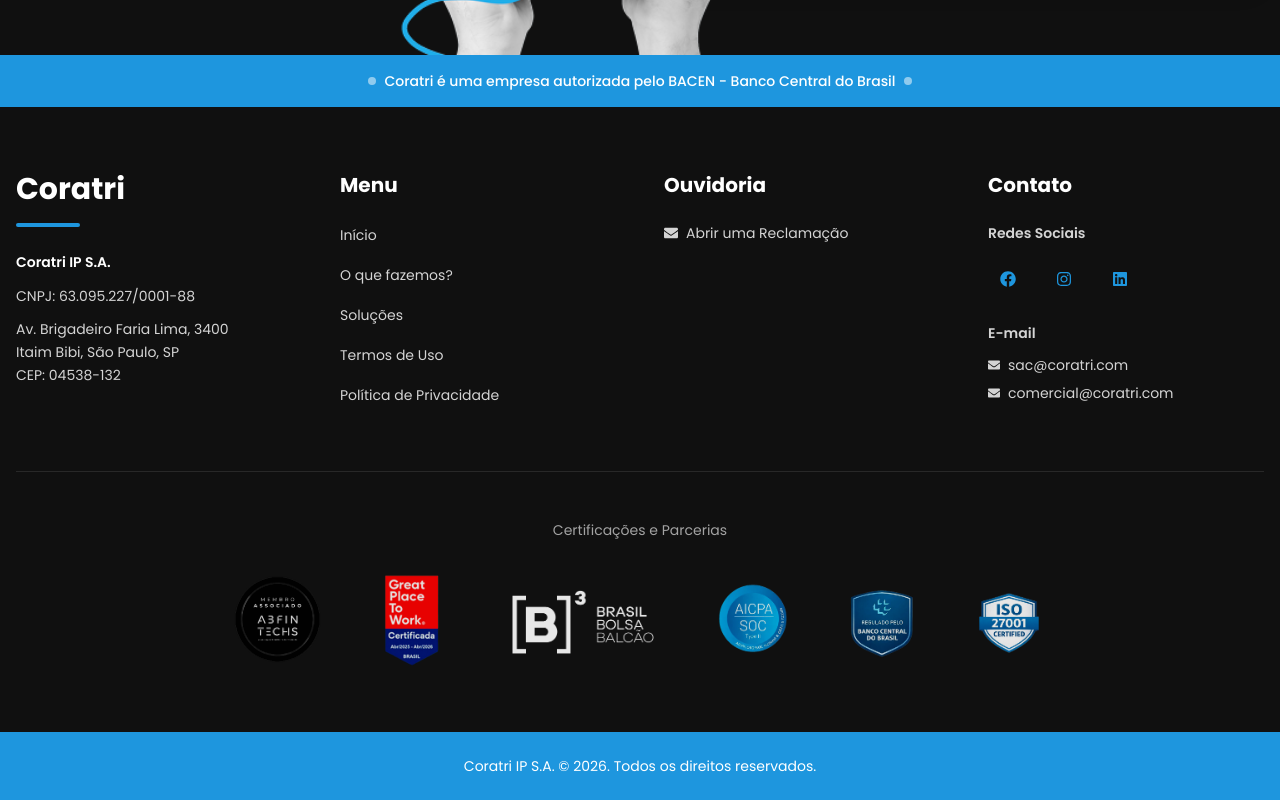
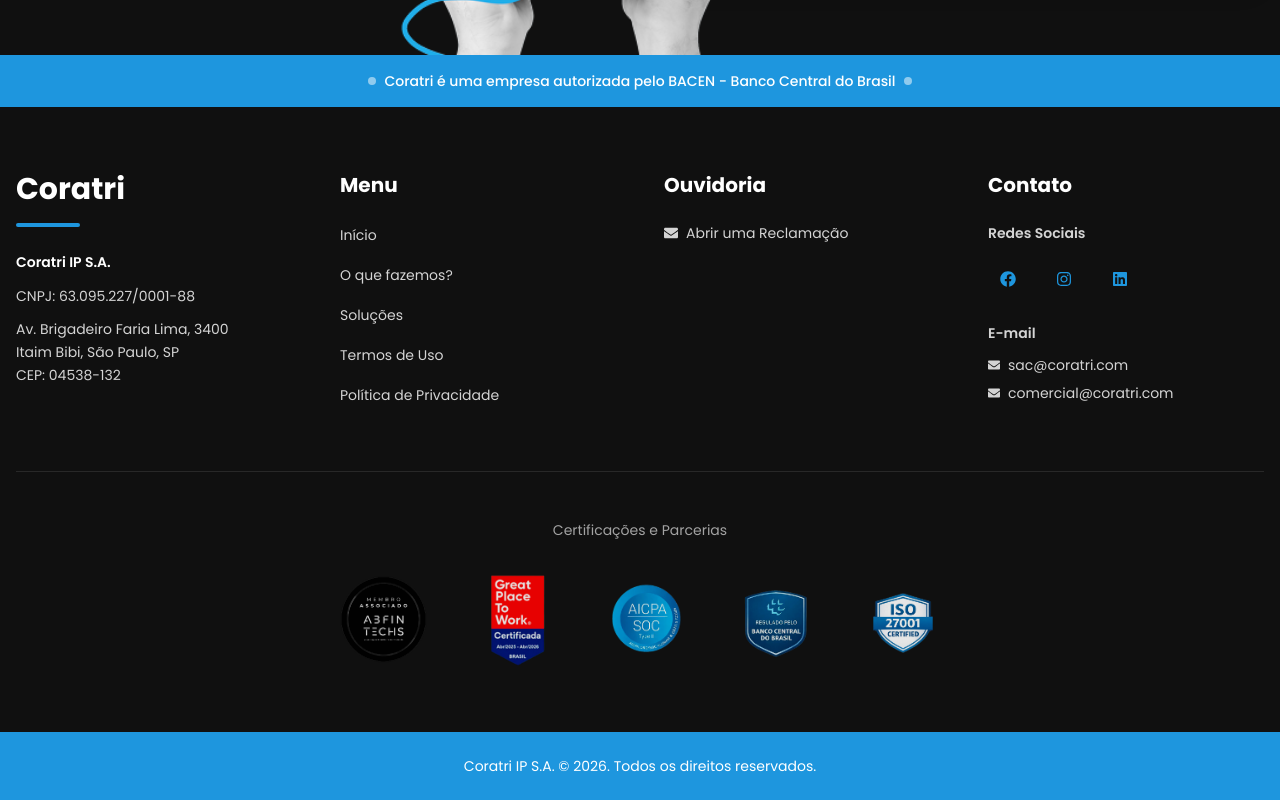
Before and after one commit to orizonpaybr/orizon-lp, a Next.js app: page / in a window 1280 px wide. Shown: the part 7235-8035 px from the top of the page. Built offline with nearby package versions, Linux system fonts and the light colour scheme; no server answers.

Commit message:
chore: remove b3 for footer

```diff
--- a/components/layout/footer.tsx
+++ b/components/layout/footer.tsx
@@ -17,7 +17,6 @@ const CREDIBILITY_LOGOS = [
     alt: 'Great Place to Work - Certificada Abr/2025 - Abr/2026 Brasil',
     href: 'https://gptw.com.br',
   },
-  { src: '/LogoLogo_B3.png', alt: 'B3', href: 'https://www.b3.com.br' },
   {
     src: '/LogoAICPA_Logo.png',
     alt: 'AICPA SOC Type II - Relatório de controles em organizações de serviço',
```
